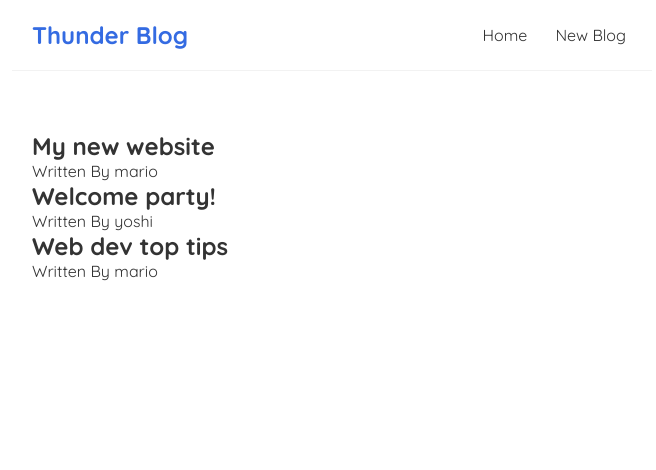
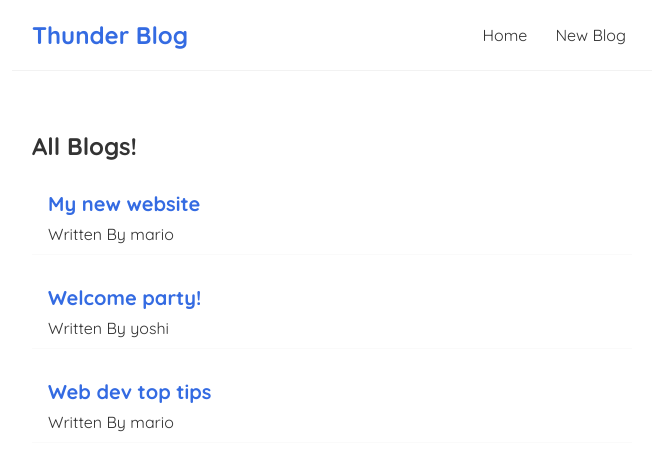
Before and after one commit to EliotShytaj/eliot-blog, a React (Create React App) app: page /create in a window 1280 px wide. Shown: the top 470 px of the page, without its empty margins (308-964 px from the left). Built offline with nearby package versions, Linux system fonts and the light colour scheme.

Commit message:
LKearning props

```diff
--- /dev/null
+++ b/src/BlogList.js
@@ -0,0 +1,19 @@
+const BlogList = (props) => {
+
+const blogs = props.blogs;
+const title = props.title;
+
+    return (
+        <div className="blog-list">
+            <h2>{title}</h2>
+            {blogs.map((blog) => (
+                <div className="blog-preview" key={blog.id}>
+                    <h2>{blog.title}</h2>
+                    <p>Written By {blog.author}</p>
+                </div>
+           ))}
+        </div>
+     );
+}
+
+export default BlogList;
--- a/src/Home.js
+++ b/src/Home.js
@@ -1,4 +1,5 @@
 import { useState } from "react";
+import BlogList from "./BlogList";
 
 const Home = () => {
     const [blogs, setBlogs] = useState([
@@ -9,12 +10,7 @@ const Home = () => {
 
     return (
         <div className="home">
-           {blogs.map((blog) => (
-                <div className="blog-preview" key={blog.id}>
-                    <h2>{blog.title}</h2>
-                    <p>Written By {blog.author}</p>
-                </div>
-           ))}
+           <BlogList blogs={blogs} title = "All Blogs!" />
         </div>
      );
 }
--- a/src/index.css
+++ b/src/index.css
@@ -33,3 +33,18 @@
   margin: 40px auto;
   padding: 20px;
 }
+
+/* blog previews / list */
+.blog-preview {
+  padding: 10px 16px;
+  margin: 20px 0;
+  border-bottom: 1px solid #fafafa;
+}
+.blog-preview:hover {
+  box-shadow: 1px 3px 5px rgba(0,0,0,0.1);
+}
+.blog-preview h2 {
+  font-size: 20px;
+  color: #346be2;
+  margin-bottom: 8px;
+}
```
